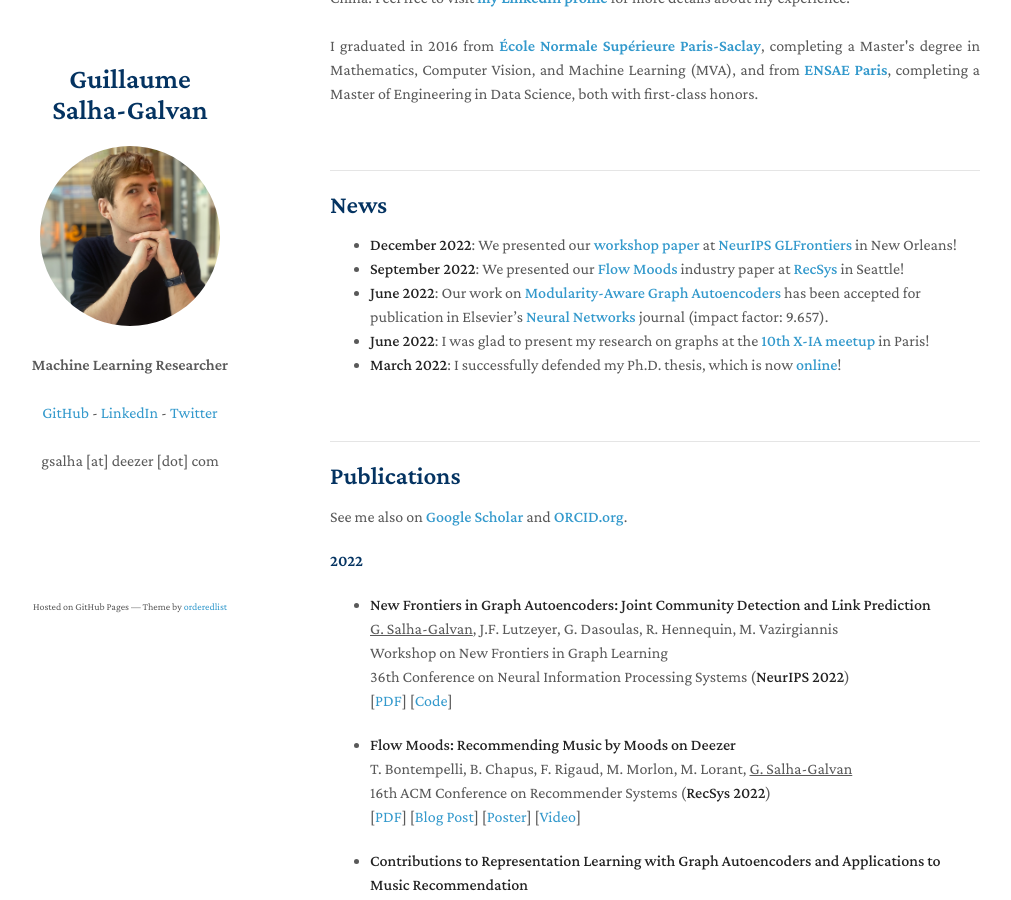
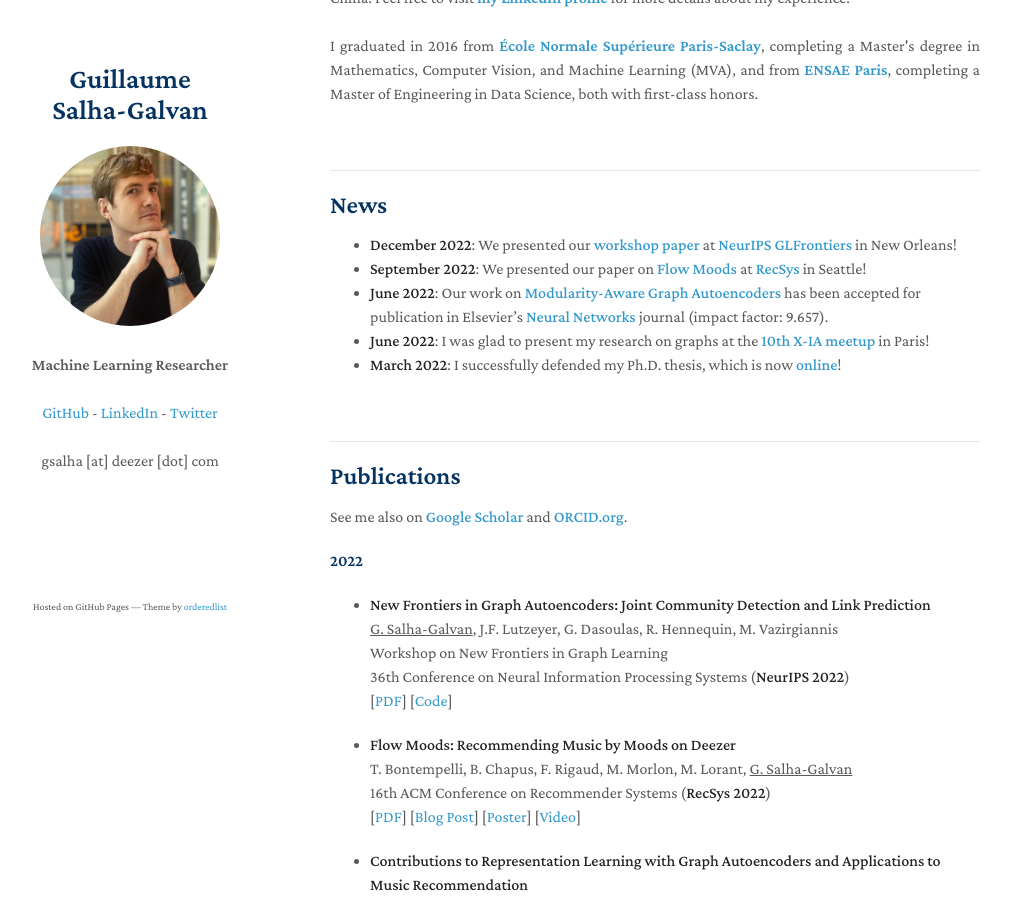
Before and after one commit to GuillaumeSalhaGalvan/GuillaumeSalhaGalvan.github.io, a Jekyll site: the page built from index.md, in a window 1280 px wide and 900 px high, scrolled down 411 px. Shown: the whole window, without its empty margins (140-1151 px from the left). Built offline with Jekyll 4.4.1, drawn with Linux system fonts in a browser that asks for light colours; our own code applies the rules of GitHub Pages for plain Markdown files; a script that is not in the unit is left out.

Commit message:
Update index.md

```diff
--- a/index.md
+++ b/index.md
@@ -19,7 +19,7 @@
 ## News
 
 - **December 2022**: We presented our **<a href="https://arxiv.org/pdf/2211.08972.pdf" target="_blank">workshop paper</a>** at **<a href="https://glfrontiers.github.io/" target="_blank">NeurIPS GLFrontiers</a>** in New Orleans!
-- **September 2022**: We presented our **<a href="https://www.deezer-blog.com/press/flow-moods/" target="_blank">Flow Moods</a>** industry paper at **<a href="https://recsys.acm.org/recsys22/" target="_blank">RecSys</a>** in Seattle!
+- **September 2022**: We presented our paper on **<a href="https://www.deezer-blog.com/press/flow-moods/" target="_blank">Flow Moods</a>** at **<a href="https://recsys.acm.org/recsys22/" target="_blank">RecSys</a>** in Seattle!
 - **June 2022**: Our work on **<a href="https://arxiv.org/pdf/2202.00961.pdf" target="_blank">Modularity-Aware Graph Autoencoders</a>** has been accepted for publication in Elsevier's **<a href="https://www.journals.elsevier.com/neural-networks" target="_blank">Neural Networks</a>** journal (impact factor: 9.657).
 - **June 2022**: I was glad to present my research on graphs at the **<a href="https://twitter.com/researchdeezer/status/1534884094462640128" target="_blank">10th X-IA meetup</a>** in Paris!
 - **March 2022**: I successfully defended my Ph.D. thesis, which is now **<a href="https://guillaumesalhagalvan.com/doc/phdthesis_gsalhagalvan.pdf" target="_blank">online</a>**!
```
